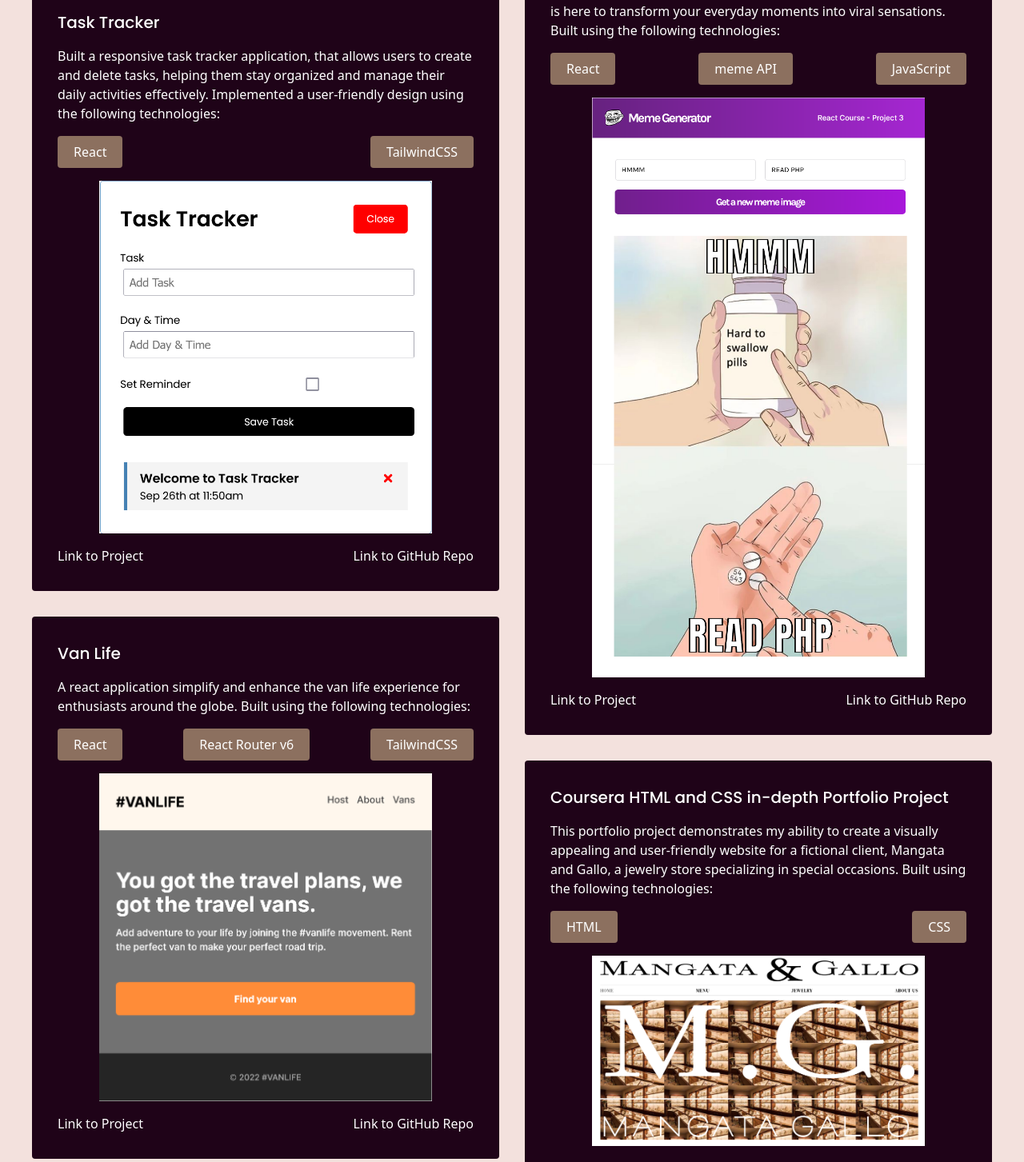
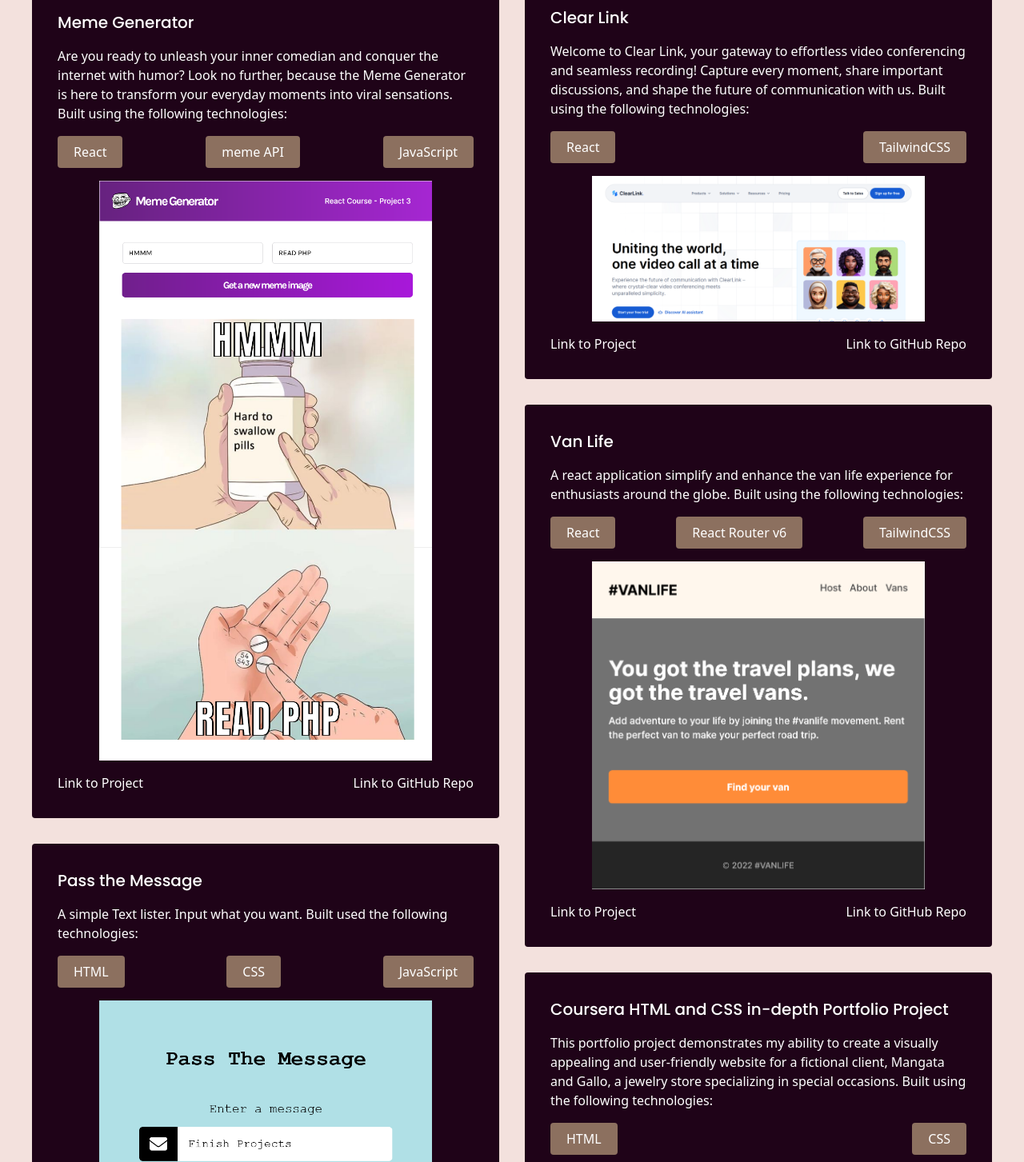
Before and after one commit to AJ1732/hngx-portfolio, a React (Vite) app: page / in a window 1280 px wide. Shown: the part 2657-4110 px from the top of the page at 80% size. Built offline with nearby package versions, Linux system fonts and the light colour scheme; a web font is replaced by a local one.

Commit message:
chore: updated projects and CV

```diff
--- a/src/components/Nav/Navlinks.jsx
+++ b/src/components/Nav/Navlinks.jsx
@@ -4,7 +4,7 @@
 
 import { motion } from "framer-motion"
 
-import cv from "../../assets/OSEZELE_EJEMEN_IBOI_FRONEND_ENGINEER_CV.pdf"
+import cv from "../../assets/OSEZELE_EJEMEN_IBOI_FRONEND_DEVELOPER.docx-1.pdf"
 
 const Navlinks = ({ isMobile, closeMobileMenu }) => {
 
--- a/src/components/Sections/Projects.jsx
+++ b/src/components/Sections/Projects.jsx
@@ -1,6 +1,7 @@
 import React from 'react'
 import galleryDrop from '../../assets/projects/galleryDrop.png'
 import taskTracker from '../../assets/projects/taskTracker.png'
+import clearLink from '../../assets/projects/clearLink.png'
 import vanLife from '../../assets/projects/vanLife.png'
 import memeGenerator from '../../assets/projects/memeGenerator.png'
 import passTheMessage from '../../assets/projects/passTheMessage.png'
@@ -38,50 +39,26 @@
         </article>
 
         <article className='flex flex-col gap-4 justify-start items-center bg-dark-brown rounded p-8 | h-fit | break-inside-avoid mb-8'>
-          <h2 className='font-poppins font-medium self-start sm:text-xl'>Task Tracker</h2>
-          <p className='font-extralight'>Built a responsive task tracker application, that allows users to create and delete tasks, helping them stay organized and manage their daily activities effectively. Implemented a user-friendly design using the following technologies:</p>
+          <h2 className='font-poppins font-medium self-start sm:text-xl'>Meme Generator</h2>
+          <p className='font-extralight'>Are you ready to unleash your inner comedian and conquer the internet with humor? Look no further, because the Meme Generator is here to transform your everyday moments into viral sensations. Built using the following technologies: </p>
           <ul className='w-full flex flex-wrap justify-between items-center gap-4 text-white'>
             <Div skill={'React'} />
-            <Div skill={'TailwindCSS'} />
+            <Div skill={'meme API'} />
+            <Div skill={'JavaScript'} />
           </ul>
           <figure>
             <img
-                src={taskTracker}
+                src={memeGenerator}
                 className='w-4/5 m-auto'
                 alt="Project Image" />
           </figure>
           <div className='w-full flex justify-between items-center'>
             <a
               className='self-start font-light hover:text-light-brown'
-              href="https://1732-task-tracker.netlify.app/" target='_blank'>Link to Project</a>
+              href="https://1732-meme-generator.netlify.app/" target='_blank'>Link to Project</a>
             <a
               className='self-start font-light hover:text-light-brown'
-              href="https://github.com/AJ1732/task-tracker" target='_blank'>Link to GitHub Repo</a>
-
-          </div>
-        </article>
-
-        <article className='flex flex-col gap-4 justify-start items-center bg-dark-brown rounded p-8 | h-fit | break-inside-avoid mb-8'>
-          <h2 className='font-poppins font-medium self-start sm:text-xl'>Van Life</h2>
-          <p className='font-extralight'>A react application simplify and enhance the van life experience for enthusiasts around the globe. Built using the following technologies:</p>
-          <ul className='w-full flex flex-wrap justify-between items-center gap-1 text-white'>
-            <Div skill={'React'}/>
-            <Div skill={'React Router v6'}/>
-            <Div skill={'TailwindCSS'}/>
-          </ul>
-          <figure>
-            <img
-                src={vanLife}
-                className='w-4/5 m-auto'
-                alt="Project Image" />
-          </figure>
-          <div className='w-full flex justify-between items-center'>
-            <a
-              className='self-start font-light hover:text-light-brown'
-              href="https://1732-van-life.netlify.app/" target='_blank'>Link to Project</a>
-            <a
-              className='self-start font-light hover:text-light-brown'
-              href="https://github.com/AJ1732/van-life" target='_blank'>Link to GitHub Repo</a>
+              href="https://github.com/AJ1732/meme-generator" target='_blank'>Link to GitHub Repo</a>
           </div>
         </article>
 
@@ -111,26 +88,73 @@
         </article>
 
         <article className='flex flex-col gap-4 justify-start items-center bg-dark-brown rounded p-8 | h-fit | break-inside-avoid mb-8'>
-          <h2 className='font-poppins font-medium self-start sm:text-xl'>Meme Generator</h2>
-          <p className='font-extralight'>Are you ready to unleash your inner comedian and conquer the internet with humor? Look no further, because the Meme Generator is here to transform your everyday moments into viral sensations. Built using the following technologies: </p>
+          <h2 className='font-poppins font-medium self-start sm:text-xl'>Task Tracker</h2>
+          <p className='font-extralight'>Built a responsive task tracker application, that allows users to create and delete tasks, helping them stay organized and manage their daily activities effectively. Implemented a user-friendly design using the following technologies:</p>
           <ul className='w-full flex flex-wrap justify-between items-center gap-4 text-white'>
             <Div skill={'React'} />
-            <Div skill={'meme API'} />
-            <Div skill={'JavaScript'} />
+            <Div skill={'TailwindCSS'} />
           </ul>
           <figure>
             <img
-                src={memeGenerator}
+                src={taskTracker}
                 className='w-4/5 m-auto'
                 alt="Project Image" />
           </figure>
           <div className='w-full flex justify-between items-center'>
             <a
               className='self-start font-light hover:text-light-brown'
-              href="https://1732-meme-generator.netlify.app/" target='_blank'>Link to Project</a>
+              href="https://1732-task-tracker.netlify.app/" target='_blank'>Link to Project</a>
             <a
               className='self-start font-light hover:text-light-brown'
-              href="https://github.com/AJ1732/meme-generator" target='_blank'>Link to GitHub Repo</a>
+              href="https://github.com/AJ1732/task-tracker" target='_blank'>Link to GitHub Repo</a>
+
+          </div>
+        </article>
+
+        <article className='flex flex-col gap-4 justify-start items-center bg-dark-brown rounded p-8 | h-fit | break-inside-avoid mb-8'>
+          <h2 className='font-poppins font-medium self-start sm:text-xl'>Clear Link</h2>
+          <p className='font-extralight'>Welcome to Clear Link, your gateway to effortless video conferencing and seamless recording! Capture every moment, share important discussions, and shape the future of communication with us. Built using the following technologies:</p>
+          <ul className='w-full flex flex-wrap justify-between items-center gap-1 text-white'>
+            <Div skill={'React'}/>
+            <Div skill={'TailwindCSS'}/>
+          </ul>
+          <figure>
+            <img
+                src={clearLink}
+                className='w-4/5 m-auto'
+                alt="Project Image" />
+          </figure>
+          <div className='w-full flex justify-between items-center'>
+            <a
+              className='self-start font-light hover:text-light-brown'
+              href="https://1732-clearlink.netlify.app/" target='_blank'>Link to Project</a>
+            <a
+              className='self-start font-light hover:text-light-brown'
+              href="https://github.com/AJ1732/clearlink" target='_blank'>Link to GitHub Repo</a>
+          </div>
+        </article>
+
+        <article className='flex flex-col gap-4 justify-start items-center bg-dark-brown rounded p-8 | h-fit | break-inside-avoid mb-8'>
+          <h2 className='font-poppins font-medium self-start sm:text-xl'>Van Life</h2>
+          <p className='font-extralight'>A react application simplify and enhance the van life experience for enthusiasts around the globe. Built using the following technologies:</p>
+          <ul className='w-full flex flex-wrap justify-between items-center gap-1 text-white'>
+            <Div skill={'React'}/>
+            <Div skill={'React Router v6'}/>
+            <Div skill={'TailwindCSS'}/>
+          </ul>
+          <figure>
+            <img
+                src={vanLife}
+                className='w-4/5 m-auto'
+                alt="Project Image" />
+          </figure>
+          <div className='w-full flex justify-between items-center'>
+            <a
+              className='self-start font-light hover:text-light-brown'
+              href="https://1732-van-life.netlify.app/" target='_blank'>Link to Project</a>
+            <a
+              className='self-start font-light hover:text-light-brown'
+              href="https://github.com/AJ1732/van-life" target='_blank'>Link to GitHub Repo</a>
           </div>
         </article>
 
```
Also changed, not shown: src/assets/projects/clearLink.png (added), 1 other file (tests, documents, lock files or other folders).
